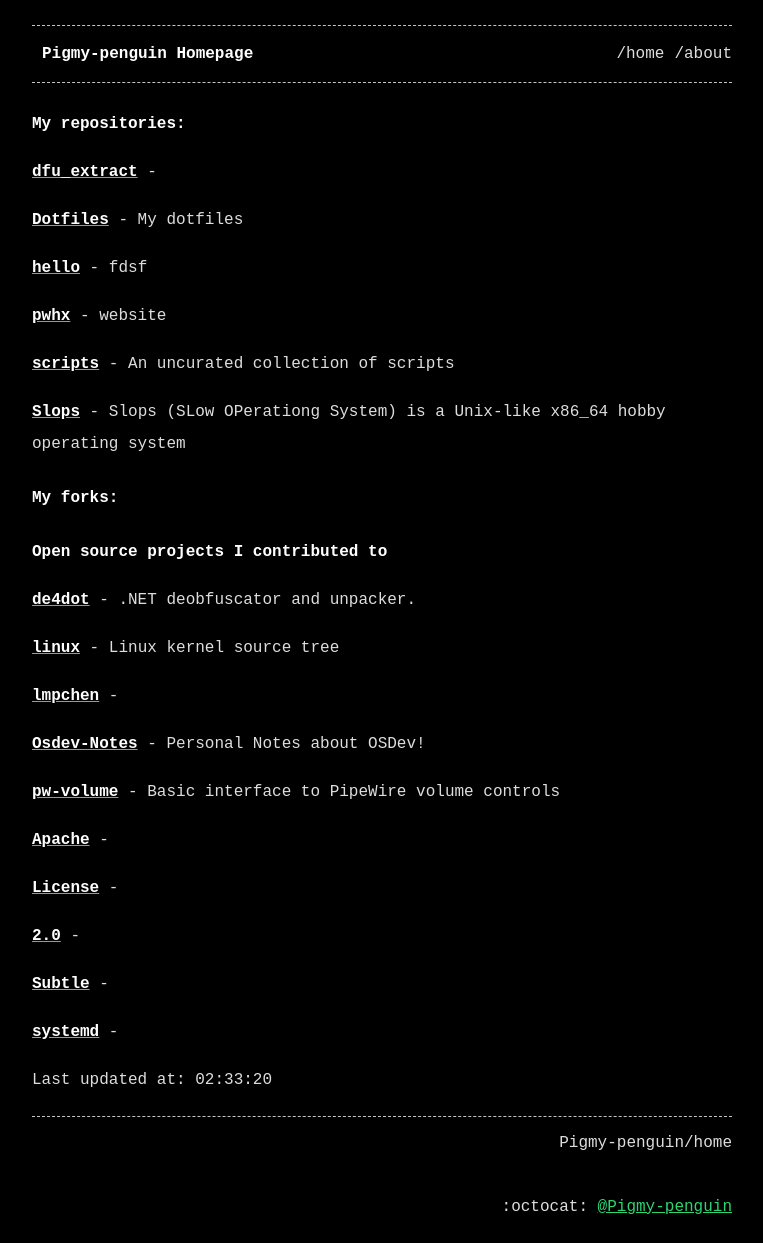
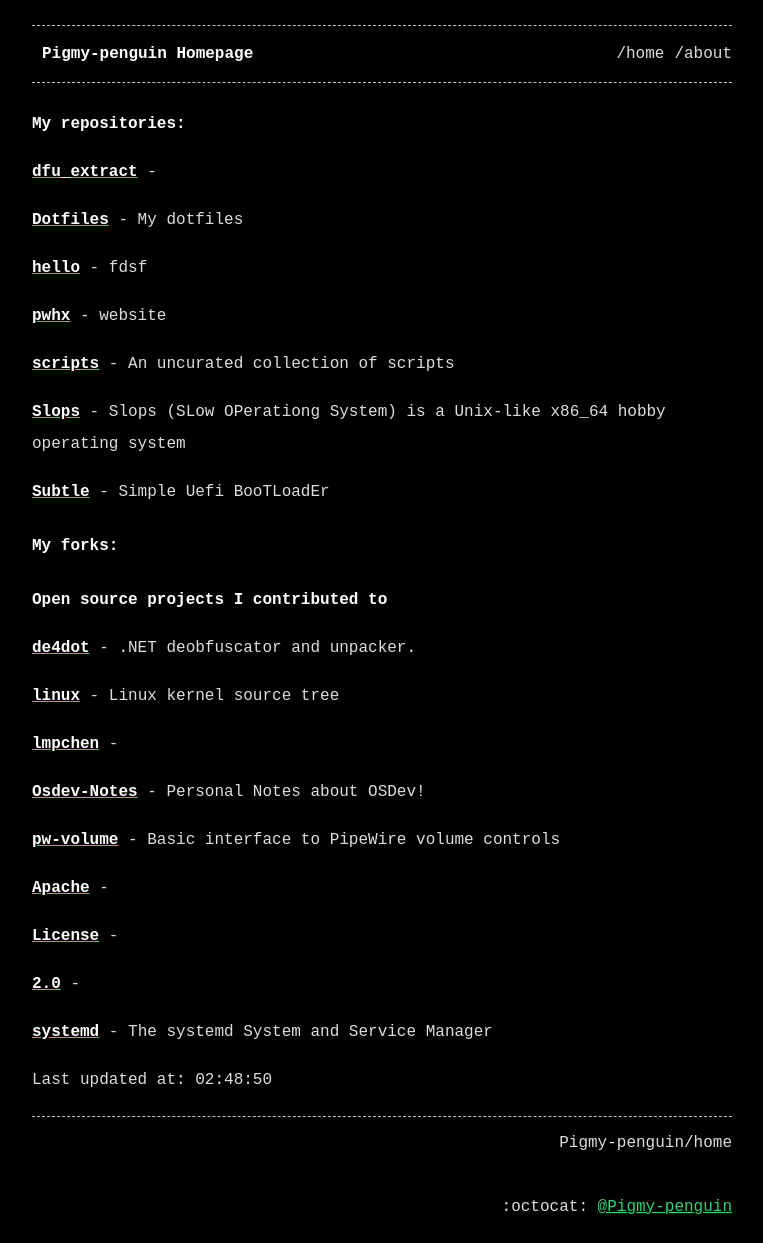
Before and after one commit to Pigmy-penguin/Pigmy-penguin.github.io, a Jekyll site: the page built from index.md, in a window 1280 px wide. Shown: the whole page, without its empty margins (258-1021 px from the left). Built offline with Jekyll 4.4.1, drawn with Linux system fonts in a browser that asks for light colours.

Commit message:
Auto updating the website

```diff
--- a/index.md
+++ b/index.md
@@ -19,6 +19,8 @@ title: Pigmy-penguin Homepage
 
 [**Slops**](https://github.com/Pigmy-penguin/Slops) - Slops (SLow OPerationg System) is a Unix-like x86_64 hobby operating system
 
+[**Subtle**](https://github.com/Pigmy-penguin/Subtle) - Simple Uefi BooTLoadEr
+
 ## My forks:
 ### Open source projects I contributed to
 
@@ -38,9 +40,7 @@ title: Pigmy-penguin Homepage
 
 [**2.0**](https://github.com/Pigmy-penguin/2.0) -
 
-[**Subtle**](https://github.com/Pigmy-penguin/Subtle) -
-
-[**systemd**](https://github.com/Pigmy-penguin/systemd) -
+[**systemd**](https://github.com/Pigmy-penguin/systemd) - The systemd System and Service Manager
 
 
-Last updated at: 02:33:20
+Last updated at: 02:48:50
```
Also changed, not shown: 2 other files.
